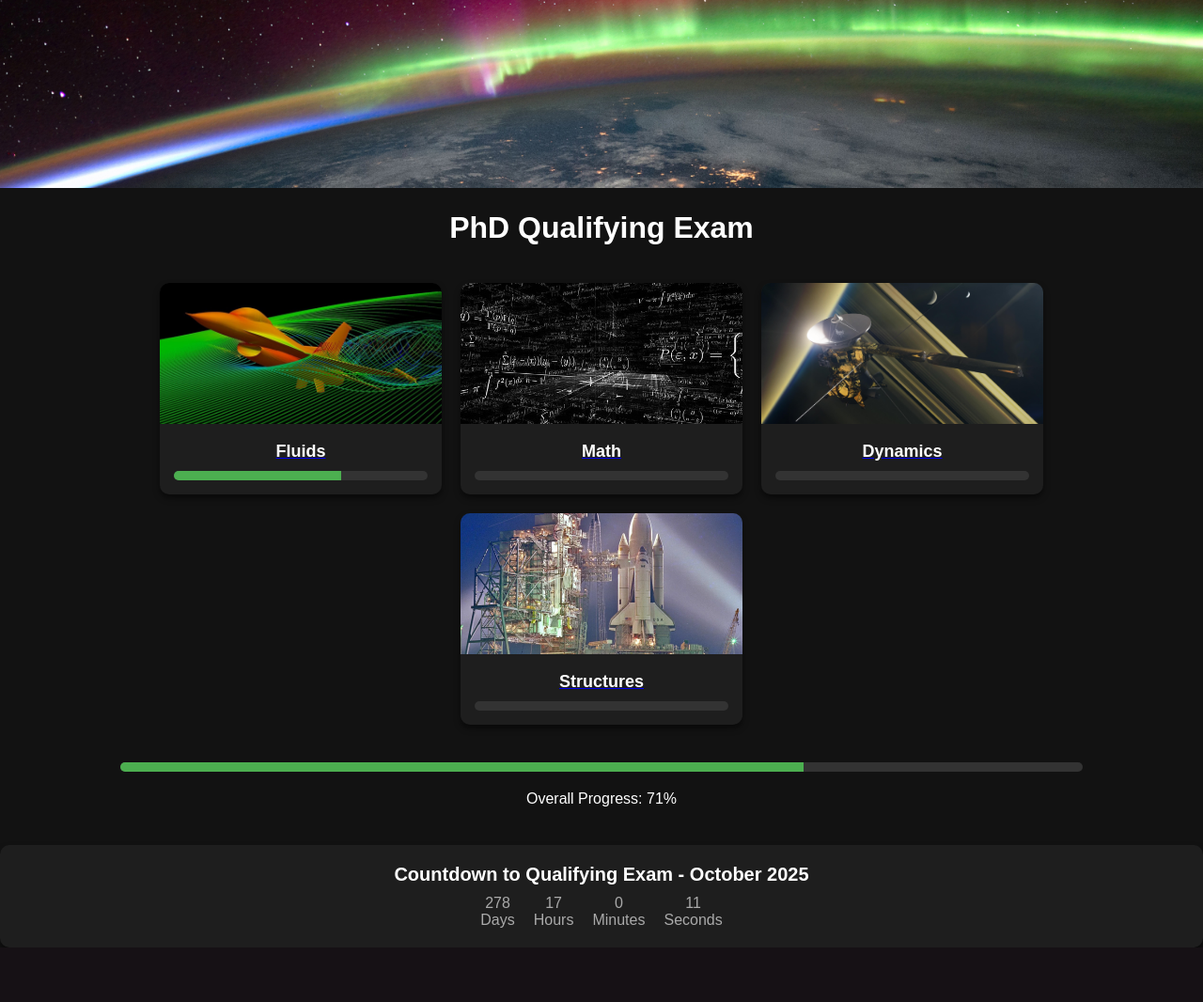
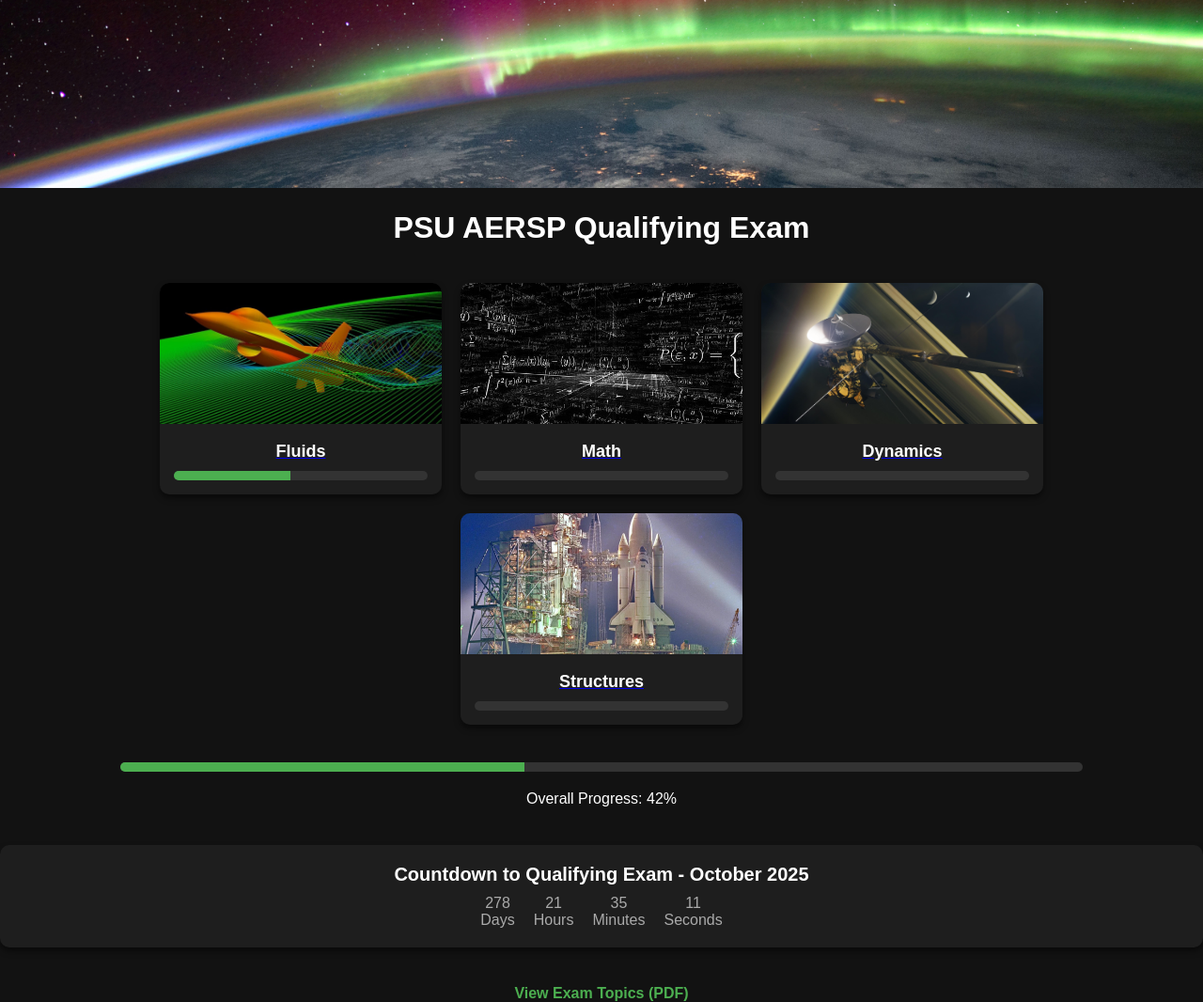
Before and after one commit to John-Auerbach/Quals, a Flask app: page / in a window 1280 px wide. Shown: the whole page at 94% size. Before the commit the page ends 1008 px from the top, so only its background shows below. Run offline with Flask 3, Linux system fonts and the light colour scheme.

Commit message:
Fix pdfs, countdown, add view exam topics to dash

```diff
--- a/app.py
+++ b/app.py
@@ -52,6 +52,10 @@ def dashboard():
     overall_percentage = int((total_completed / total_boxes) * 100) if total_boxes else 0
 
     return render_template("dashboard.html", subjects=subjects, overall_progress=overall_progress, overall_percentage=overall_percentage)
+
+@app.route("/exam_topics")
+def exam_topics():
+    return send_from_directory(directory="study_materials", path="Exam_Topics.pdf", as_attachment=False)
 
 @app.route("/subject/<subject>")
 def subject_page(subject):
@@ -108,7 +112,7 @@ def subject_page(subject):
 def download_file(subject, topic, category, file):
     directory = os.path.join(STUDY_MATERIALS_DIR, subject.lower(), topic, category.capitalize())
     if os.path.exists(os.path.join(directory, file)):
-        return send_from_directory(directory=directory, path=file, as_attachment=True)
+        return send_from_directory(directory=directory, path=file, as_attachment=False)
     else:
         return "File not found.", 404
 
--- a/progress.json
+++ b/progress.json
@@ -19,17 +19,17 @@
             "notes.pdf": true,
             "problems.pdf": true,
             "solutions.pdf": false,
-            "overall": 100,
+            "overall": 20,
             "notes": {
-                "notes.pdf": true
+                "notes.pdf": false
             },
             "practice": {
-                "problems.pdf": true
+                "problems.pdf": false
             },
             "exam": {
                 "solutions.pdf": true,
-                "solutions - Copy (2).pdf": true,
-                "solutions - Copy.pdf": true
+                "solutions - Copy (2).pdf": false,
+                "solutions - Copy.pdf": false
             }
         },
         "lift_and_drag": {
--- a/templates/dashboard.html
+++ b/templates/dashboard.html
@@ -101,7 +101,7 @@
 </head>
 <body>
     <img src="/static/cover.jpg" alt="Cover Image" class="cover-image">
-    <h1>PhD Qualifying Exam</h1>
+    <h1>PSU AERSP Qualifying Exam</h1>
     <div class="dashboard-container">
         {% for subject in subjects %}
         <a href="/subject/{{ subject }}" class="card">
@@ -141,16 +141,23 @@
         </div>
     </div>
 
+    <div style="margin-top: 40px;">
+        <a href="/exam_topics" target="_blank" style="color: #4caf50; text-decoration: none; font-weight: bold;">
+            View Exam Topics (PDF)
+        </a>
+    </div>
+
+
     <script>
-        const targetDate = new Date("October 1, 2025 00:00:00").getTime();
+        const targetDate = new Date("2025-10-01T04:00:00Z").getTime(); // 12:00 AM EST is 4:00 AM UTC
 
         function updateCountdown() {
-            const now = new Date().getTime();
+            const now = new Date().getTime(); // Current time in milliseconds
             const distance = targetDate - now;
 
             const days = Math.floor(distance / (1000 * 60 * 60 * 24));
             const hours = Math.floor((distance % (1000 * 60 * 60 * 24)) / (1000 * 60 * 60));
-            const minutes = Math.floor((distance % (1000 * 60)) / (1000 * 60));
+            const minutes = Math.floor((distance % (1000 * 60 * 60)) / (1000 * 60));
             const seconds = Math.floor((distance % (1000 * 60)) / 1000);
 
             document.getElementById("days").textContent = days;
@@ -164,7 +171,7 @@
             }
         }
 
-        const countdownInterval = setInterval(updateCountdown, 1000);
+const countdownInterval = setInterval(updateCountdown, 1000);
     </script>
 </body>
 </html>
```
Also changed, not shown: templates/subject.html (+4 -4 lines), 1 other file.
